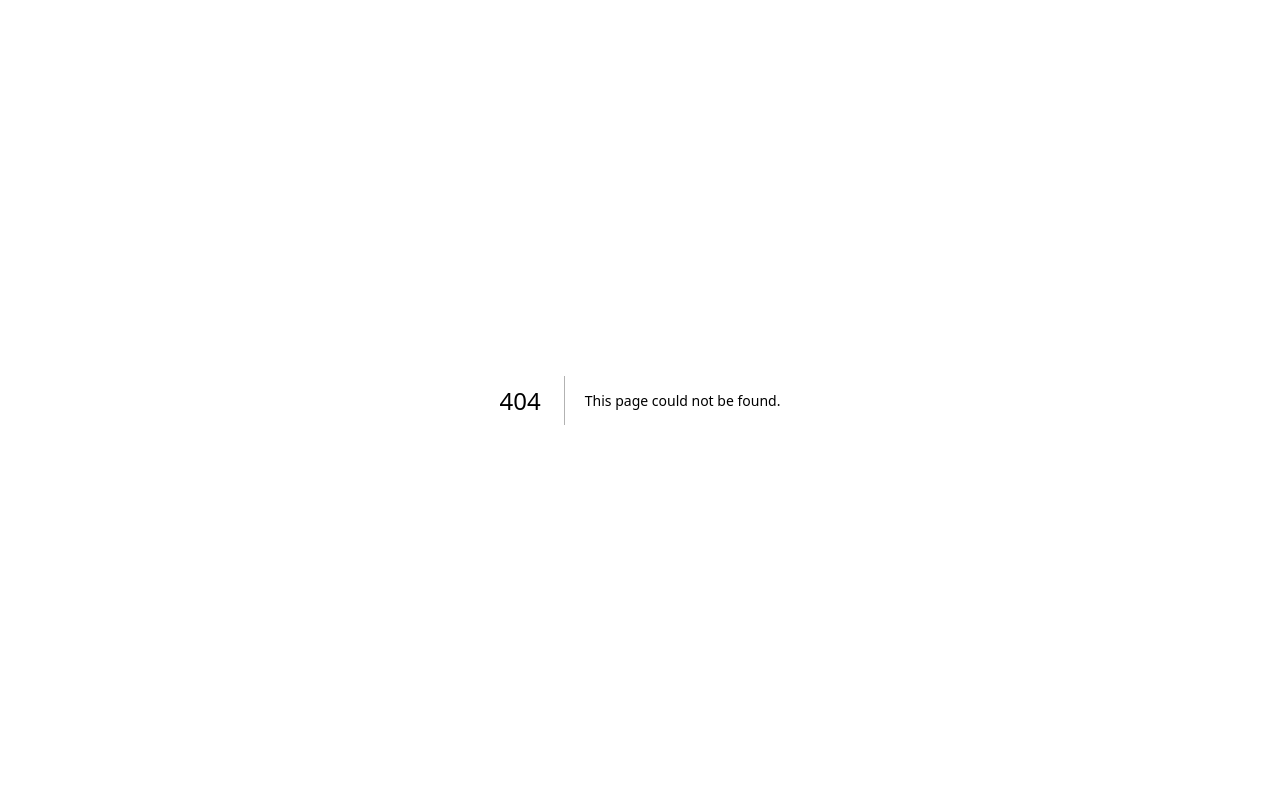
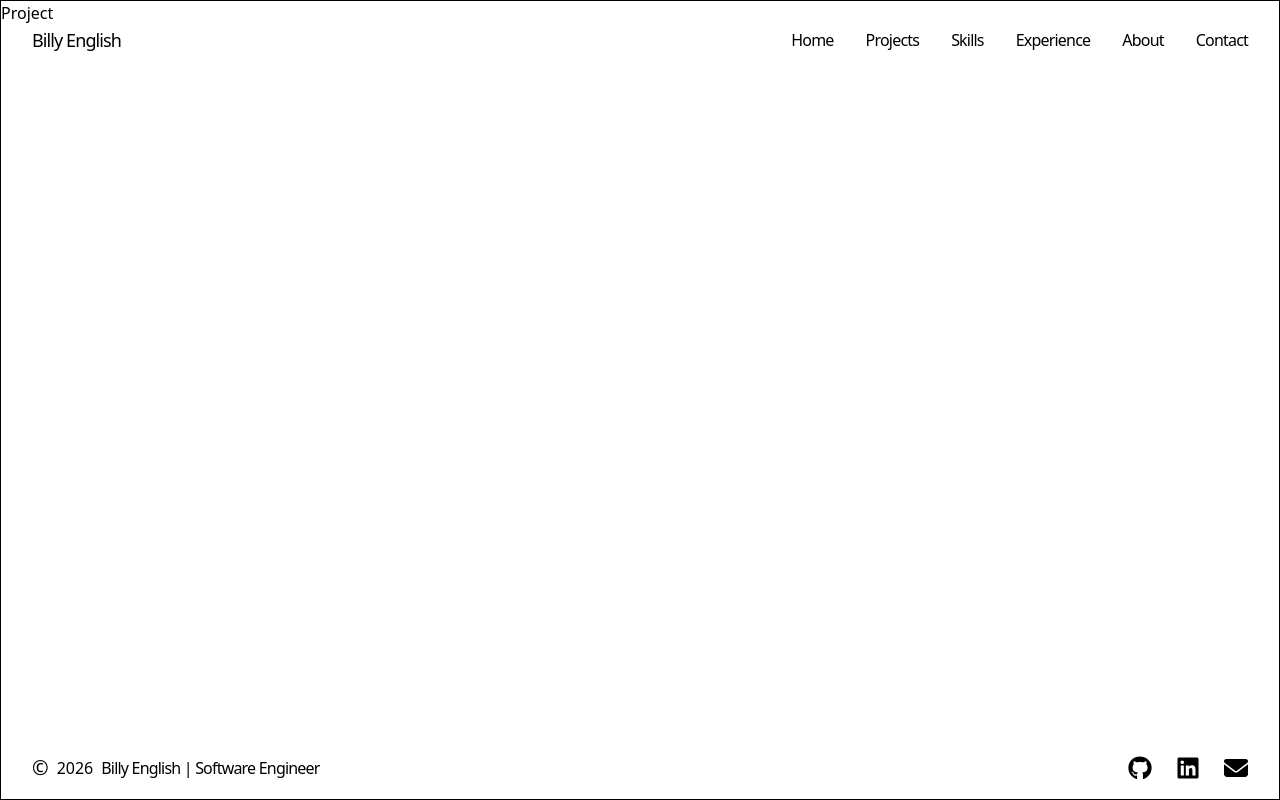
Before and after one commit to billyenglish/software_portfolio, a Next.js app: page /projects in a window 1280 px wide. Before the commit this address had no page. Built offline with nearby package versions, Linux system fonts and the light colour scheme.

Commit message:
Reworked the project section.

```diff
--- /dev/null
+++ b/app/projects/page.tsx
@@ -0,0 +1,22 @@
+"use client";
+import Nav from "../components/navigation";
+import Footer from "../components/footer";
+
+export default function Projects() {
+
+    return (
+        <>
+            <Nav />
+            <section
+                className="
+                    border
+                    h-screen
+                    w-screen
+                "
+            >
+                <h2>Project</h2>
+            </section>
+            <Footer />
+        </>
+    );
+};
```
